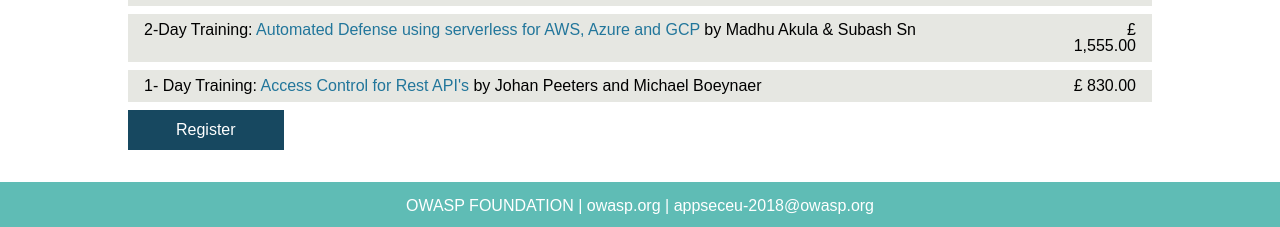
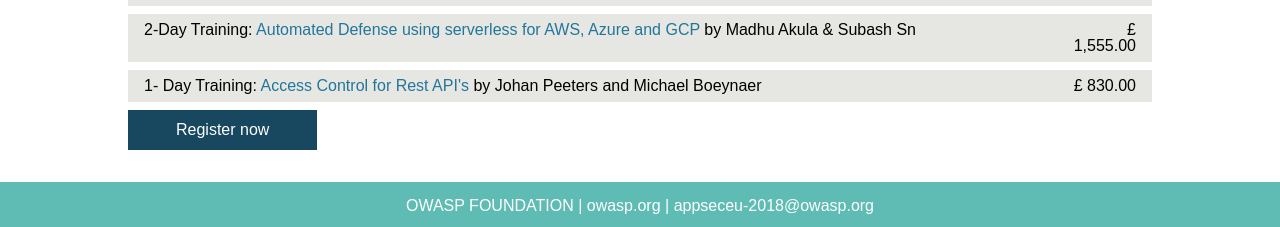
Before and after one commit to OWASP/AppSecEurope2018, a Jekyll site: the page built from program/trainings.md, in a window 1280 px wide. Shown: the part 880-1107 px from the top of the page. Built offline with Jekyll 4.4.1, drawn with Linux system fonts in a browser that asks for light colours; some web fonts are replaced.

Commit message:
Register now

```diff
--- a/program/trainings.md
+++ b/program/trainings.md
@@ -62,4 +62,4 @@
 </tbody>
 </table>
 
-<a class="button" href="https://www.regonline.com/owaspappseceu2018london">Register</a>
+<a class="button" href="https://www.regonline.com/owaspappseceu2018london">Register now</a>
```
